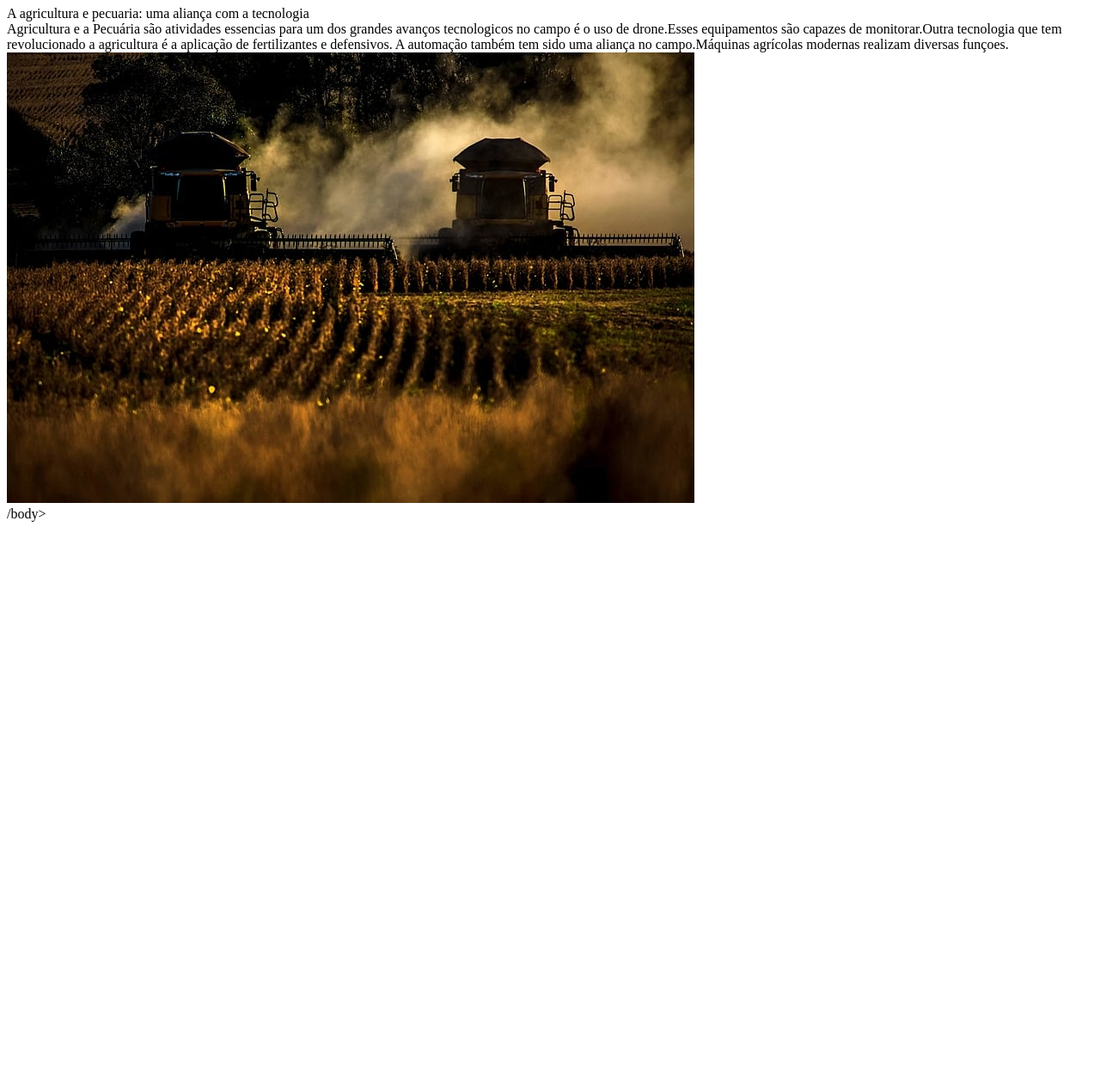
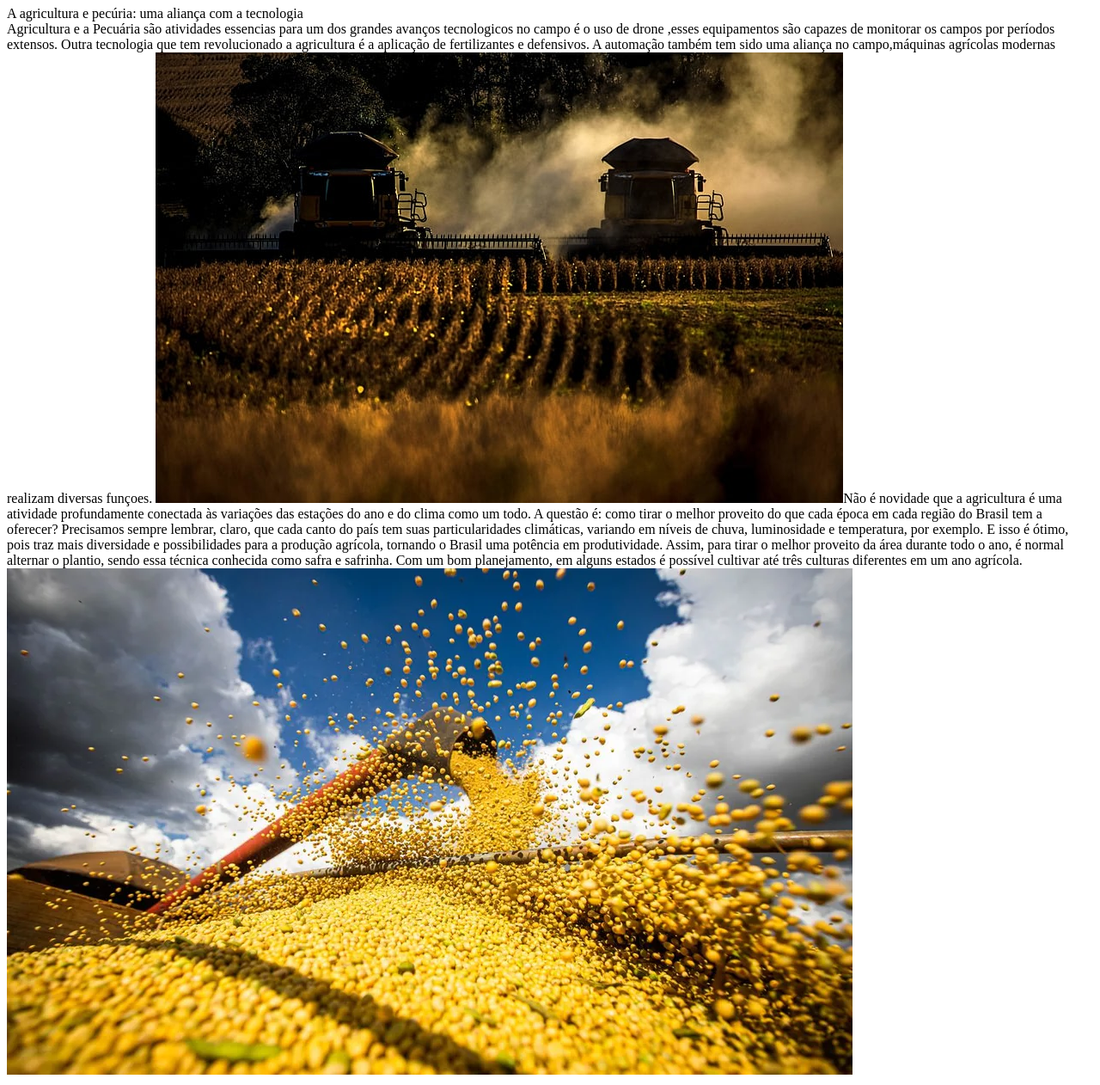
Before and after one commit to vividorodo/agrinho2024_coura-2, a plain HTML site: page index.html in a window 1280 px wide. Shown: the part 73-1335 px from the top of the page at 86% size. Before the commit the page ends 800 px from the top, so only its background shows below. Drawn offline with Linux system fonts and the light colour scheme.

Commit message:
Add files via upload

```diff
--- a/index.html
+++ b/index.html
@@ -8,9 +8,14 @@
 <body>
 <header>
 <h1>Do campo para cidades colhendo oportunidades</h1>
-<section> A agricultura e pecuaria: uma aliança com a tecnologia </section>
-<section> Agricultura e a Pecuária são atividades essencias para um dos grandes avanços tecnologicos no campo é o uso de drone.Esses equipamentos são capazes de monitorar.Outra tecnologia que tem revolucionado a agricultura é a aplicação de fertilizantes e defensivos. A automação também tem sido uma aliança no campo.Máquinas agrícolas modernas realizam diversas funçoes.
-    <img src="image.png" alt=""Colheita de safra> <section>
+<section> A agricultura e pecúria: uma aliança com a tecnologia </section>
+<section> Agricultura e a Pecuária são atividades essencias para um dos grandes avanços tecnologicos no campo é o uso de drone ,esses equipamentos são capazes de monitorar os campos por períodos extensos.
+    Outra tecnologia que tem revolucionado a agricultura é a aplicação de fertilizantes e defensivos.
+    A automação também tem sido uma aliança no campo,máquinas agrícolas modernas realizam diversas funçoes.
+    <img src="image.png" alt=""Colheita de safra>Não é novidade que a agricultura é uma atividade profundamente conectada às variações das estações do ano e do clima como um todo. A questão é: como tirar o melhor proveito do que cada época em cada região do Brasil tem a oferecer?
 
-    </section>/body>
-</html>
+    Precisamos sempre lembrar, claro, que cada canto do país tem suas particularidades climáticas, variando em níveis de chuva, luminosidade e temperatura, por exemplo. E isso é ótimo, pois traz mais diversidade e possibilidades para a produção agrícola, tornando o Brasil uma potência em produtividade.
+
+    Assim, para tirar o melhor proveito da área durante todo o ano, é normal alternar o plantio, sendo essa técnica conhecida como safra e safrinha. Com um bom planejamento, em alguns estados é possível cultivar até três culturas diferentes em um ano agrícola. <section>
+        <img src="image (1).png" alt="">
+</html
```
